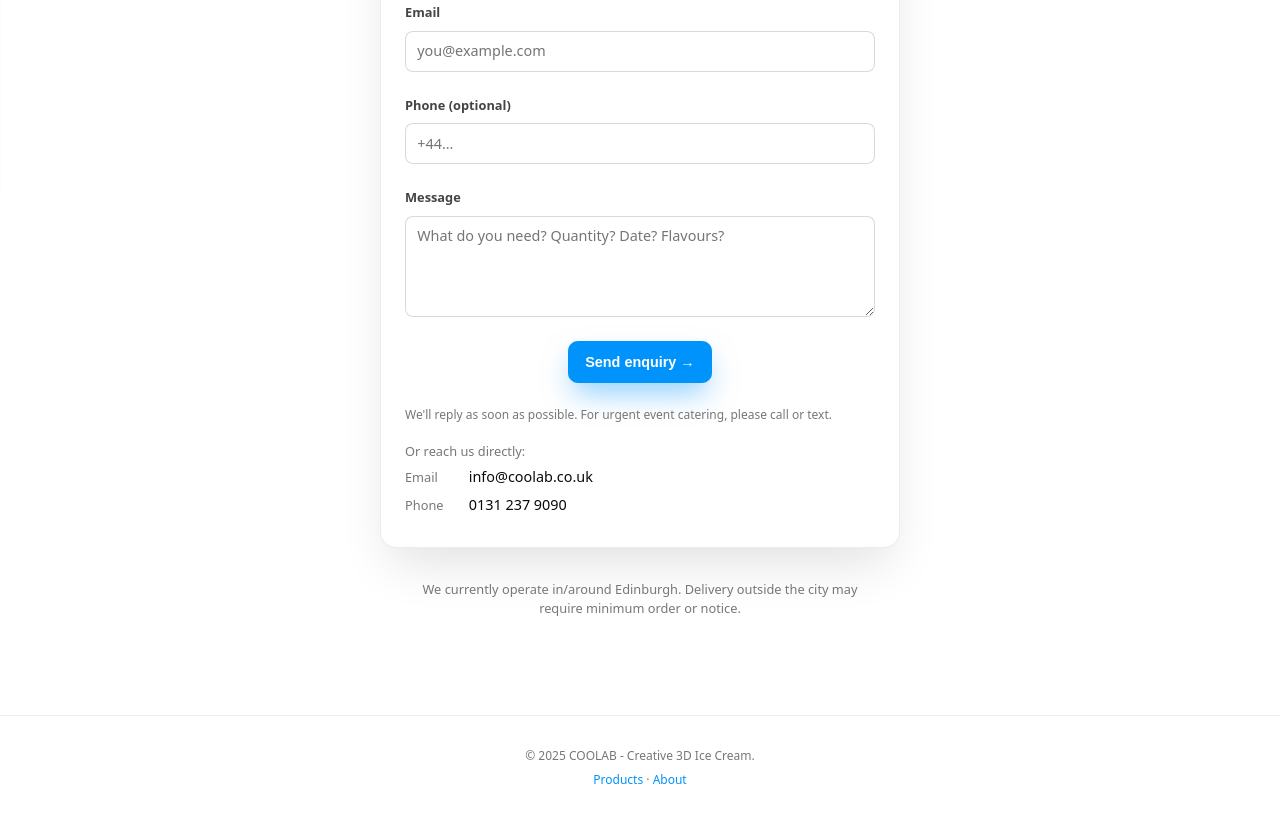
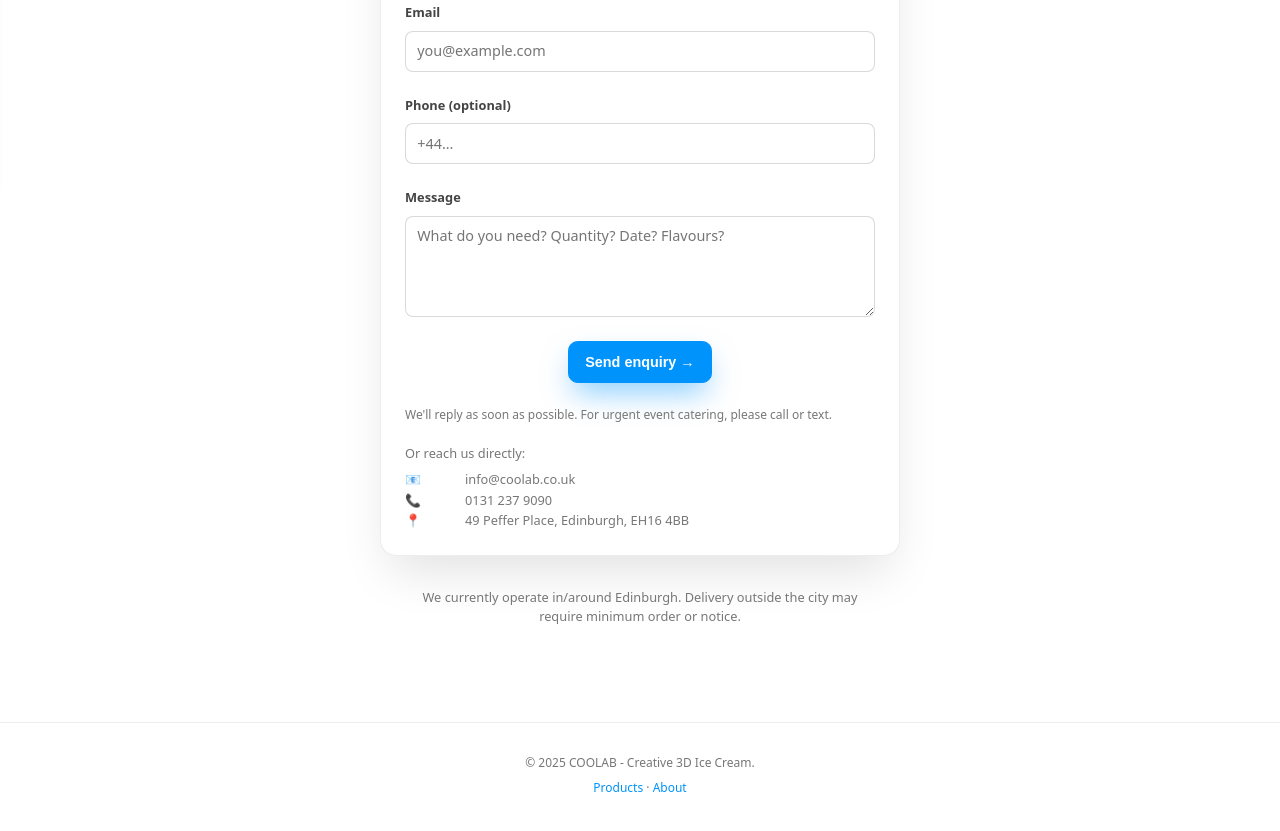
Before and after one commit to coolabuk/coolab-website, a plain HTML site: page contact.html in a window 1280 px wide. Shown: the part 605-1436 px from the top of the page. Drawn offline with Linux system fonts and the light colour scheme.

Commit message:
Add files via upload

```diff
--- a/contact.html
+++ b/contact.html
@@ -140,15 +140,19 @@
           For urgent event catering, please call or text.
         </div>
 
-        <div style="margin-top:1.25rem;font-size:.8rem;color:#777;line-height:1.4;">
+        <div style="margin-top:1.25rem;font-size:.8rem;color:#777;line-height:1.6;">
           Or reach us directly:
-          <div class="contact-line" style="margin-top:.4rem;">
-            <span class="label" style="min-width:60px;">Email</span>
+          <div style="display: flex; align-items: flex-start; margin-top:.4rem;">
+            <span style="min-width:60px; font-weight:500;">📧</span>
             <span>info@coolab.co.uk</span>
           </div>
-          <div class="contact-line">
-            <span class="label" style="min-width:60px;">Phone</span>
-            <span>0131 237 9090</span>  <!-- 更新电话号码 -->
+          <div style="display: flex; align-items: flex-start;">
+            <span style="min-width:60px; font-weight:500;">📞</span>
+            <span>0131 237 9090</span>
+          </div>
+          <div style="display: flex; align-items: flex-start;">
+            <span style="min-width:60px; font-weight:500;">📍</span>
+            <span>49 Peffer Place, Edinburgh, EH16 4BB</span>
           </div>
         </div>
 
```
